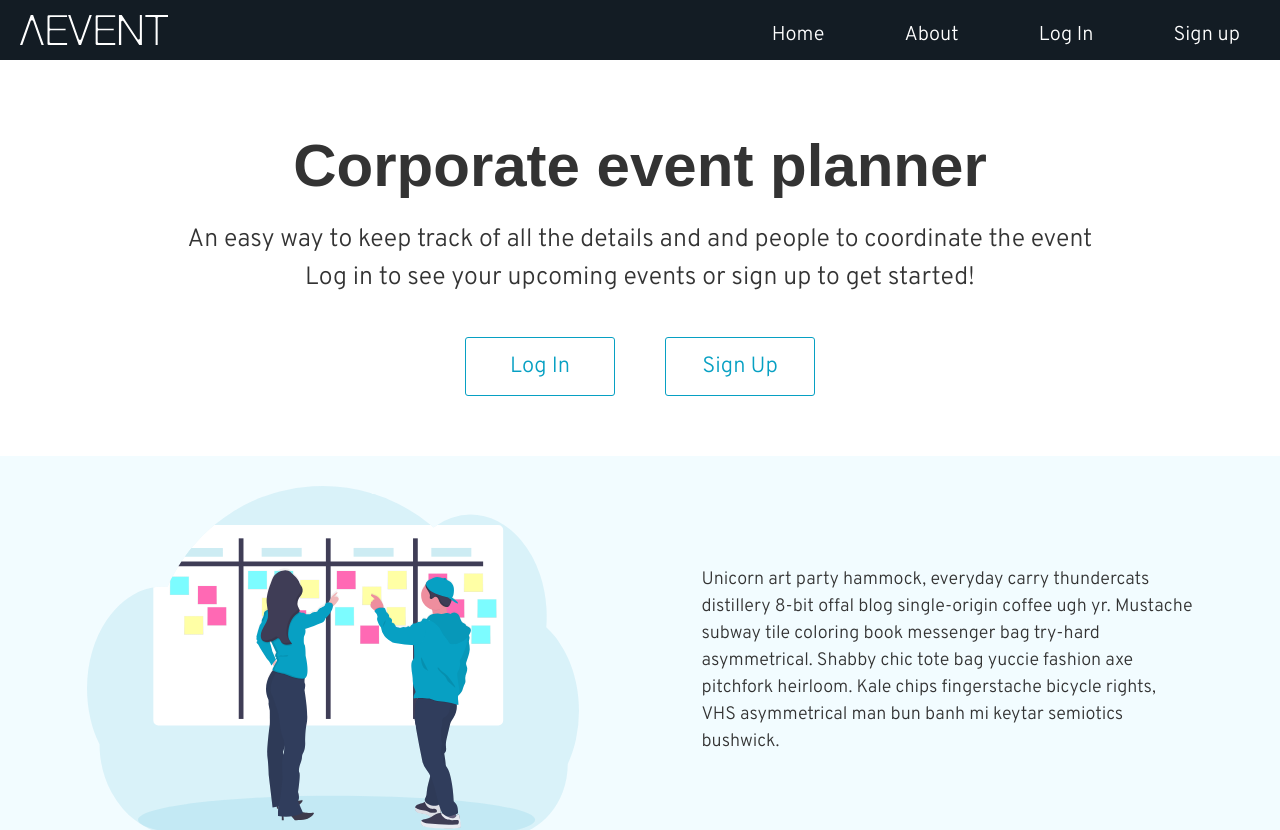
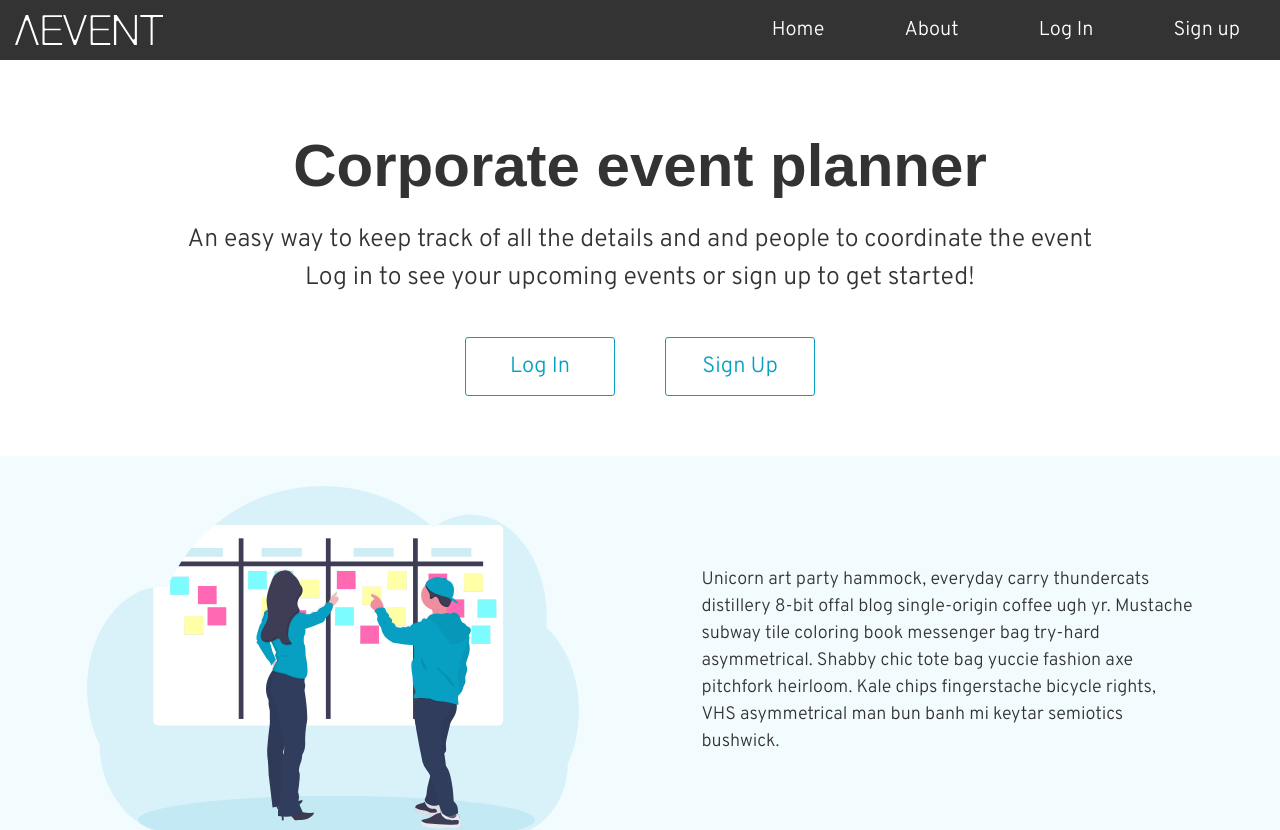
Before and after one commit to corporate-event-planner-webeu/corporate-event-planner-frontend, a React (Create React App) app: page / in a window 1280 px wide. Shown: the top 830 px of the page. Built offline with nearby package versions, Linux system fonts and the light colour scheme; a web font is replaced by a local one.

Commit message:
Link logo to landing page & align nav items to center

```diff
--- a/src/components/Navigation.js
+++ b/src/components/Navigation.js
@@ -9,12 +9,12 @@ export class Navigation extends React.Component{
         localStorage.removeItem('userToken');
         this.props.history.push('/')
 
-    }
+    };
 
     render(){
         return (
             <HeaderStyled>
-                <img src={Logo} alt={'logo'}/>
+              <Link className="logo" to="/"><img src={Logo} alt={'logo'} /></Link>
                 <MenuStyled>
                     <ul>
                         <Route
@@ -50,15 +50,19 @@ const HeaderStyled = styled.div`
   display: flex;
   flex-direction: row;
   justify-content: space-between;
-    background-color: rgb(19, 28, 36);
-    //background: #07A0C3;
+  //background-color: rgb(19, 28, 36);
+  background: #333;
   color: white;
   height: 60px;
 
+  .logo {
+  display: flex;
+  padding-left: 1.5rem;
     img {
+      display: block;
       height: 50%;
-    align-self: center;
-    padding-left: 20px;
+      margin: auto;
+    }
   }
 
   h2{
@@ -69,6 +73,7 @@ const HeaderStyled = styled.div`
 `;
 
 const MenuStyled = styled.div`
+  align-self: center;
   ul{
       margin: 20px 0;
   }
```
Lines whose indentation alone changed are shown as unchanged.
